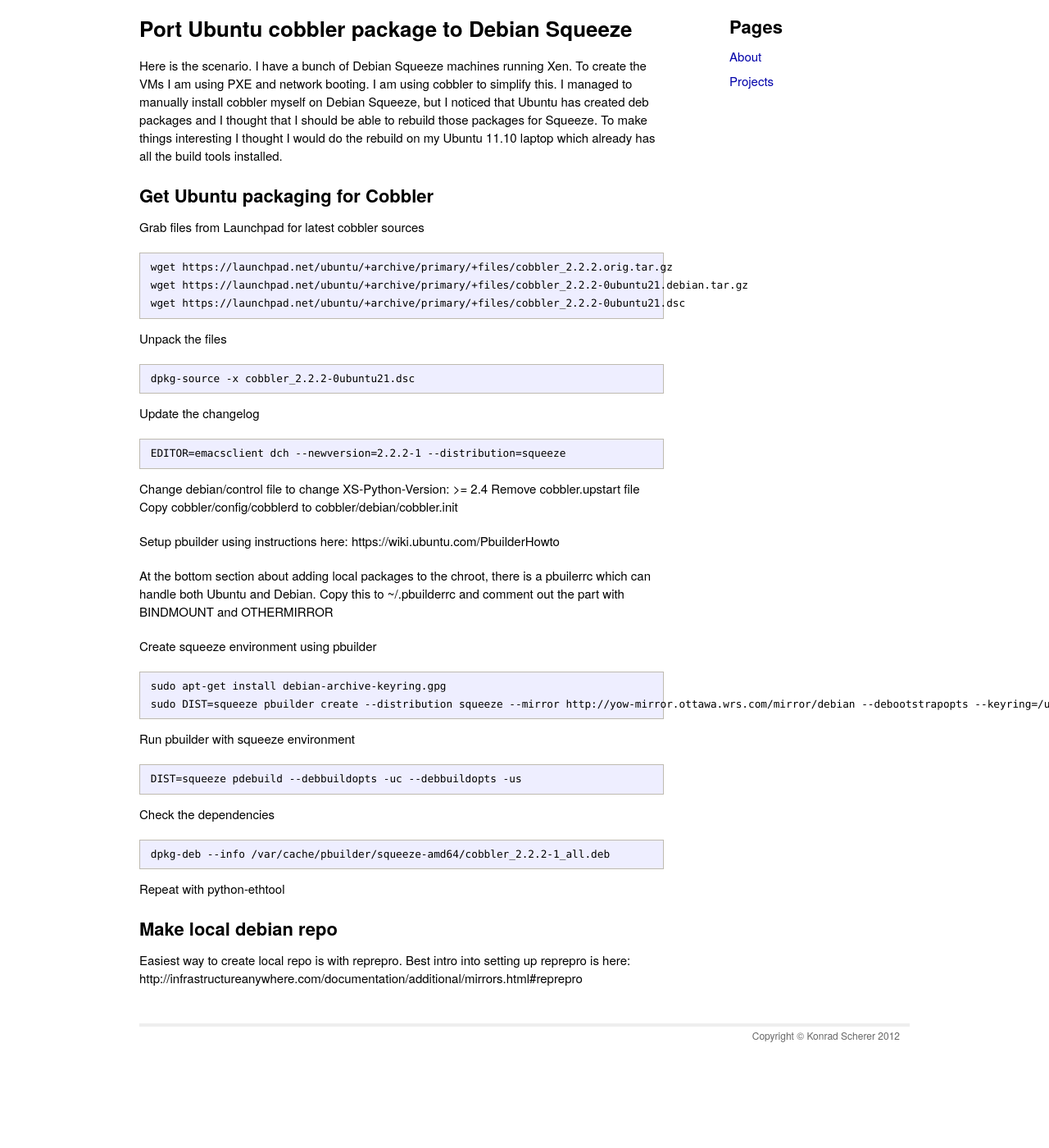
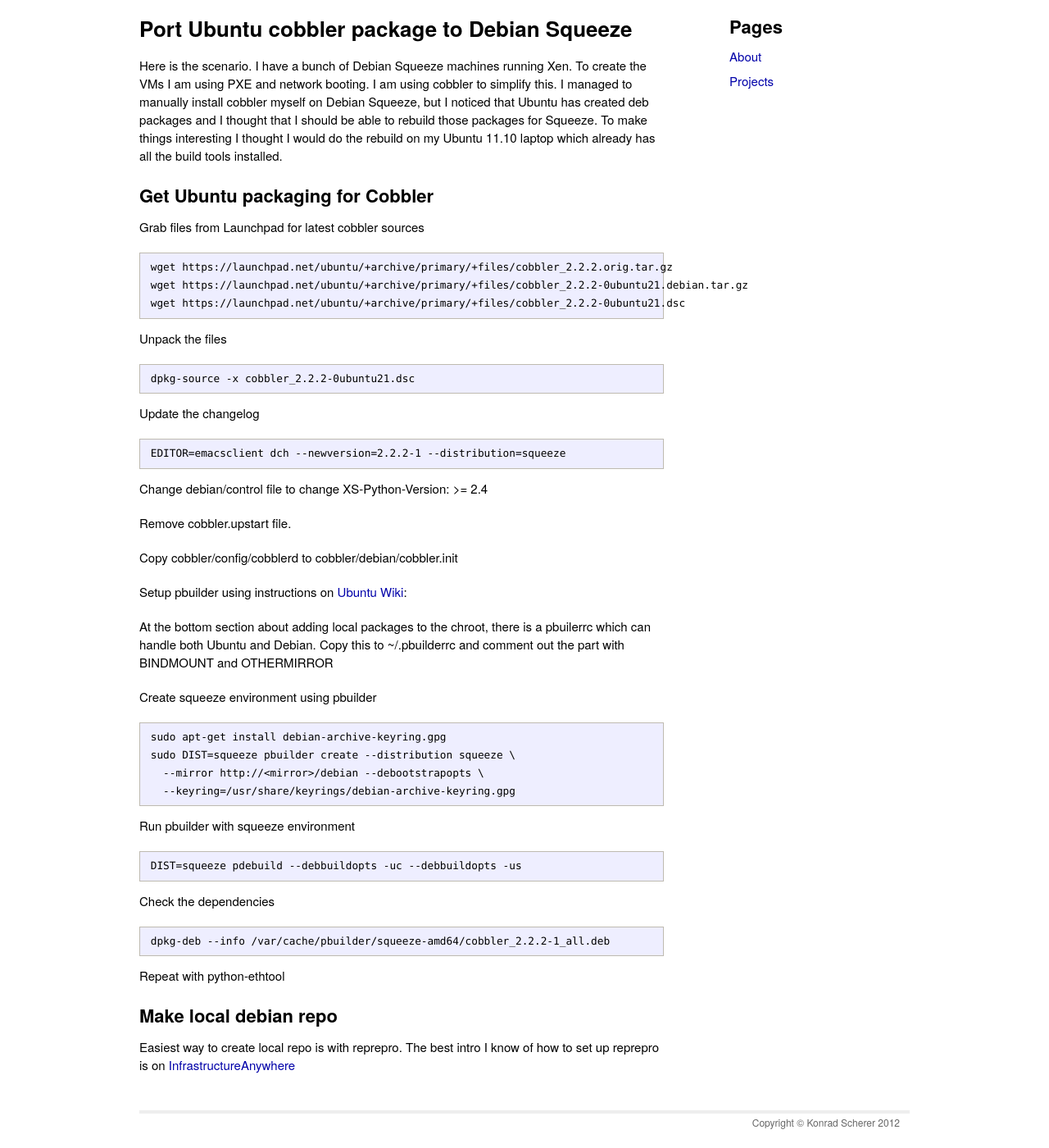
Before and after one commit to kscherer/kscherer.github.com, a Jekyll site: the page built from pages/cobbler_debian_port.md, in a window 1280 px wide and 1400 px high, scrolled down 80 px. Shown: the whole window at 82% size. Built offline with Jekyll 4.4.1, drawn with Linux system fonts in a browser that asks for light colours; before the commit the page ends 1374 px from its top, so only the background shows below that.

Commit message:
Fix some links

```diff
--- a/pages/cobbler_debian_port.md
+++ b/pages/cobbler_debian_port.md
@@ -31,11 +31,12 @@
     EDITOR=emacsclient dch --newversion=2.2.2-1 --distribution=squeeze
 
 Change debian/control file to change XS-Python-Version: >= 2.4
-Remove cobbler.upstart file
+
+Remove cobbler.upstart file.
+
 Copy cobbler/config/cobblerd to cobbler/debian/cobbler.init
 
-Setup pbuilder using instructions here:
-https://wiki.ubuntu.com/PbuilderHowto
+Setup pbuilder using instructions on [Ubuntu Wiki][1]:
 
 At the bottom section about adding local packages to the chroot, there
 is a pbuilerrc which can handle both Ubuntu and Debian. Copy this to
@@ -44,7 +45,9 @@
 Create squeeze environment using pbuilder
 
     sudo apt-get install debian-archive-keyring.gpg
-    sudo DIST=squeeze pbuilder create --distribution squeeze --mirror http://yow-mirror.ottawa.wrs.com/mirror/debian --debootstrapopts --keyring=/usr/share/keyrings/debian-archive-keyring.gpg
+    sudo DIST=squeeze pbuilder create --distribution squeeze \
+      --mirror http://<mirror>/debian --debootstrapopts \
+      --keyring=/usr/share/keyrings/debian-archive-keyring.gpg
 
 Run pbuilder with squeeze environment
 
@@ -58,6 +61,8 @@
 
 ## Make local debian repo
 
-Easiest way to create local repo is with reprepro. Best intro into
-setting up reprepro is here:
-http://infrastructureanywhere.com/documentation/additional/mirrors.html#reprepro
+Easiest way to create local repo is with reprepro. The best intro I
+know of how to set up reprepro is on [InfrastructureAnywhere][2]
+
+[1]: https://wiki.ubuntu.com/PbuilderHowto
+[2]: http://infrastructureanywhere.com/documentation/additional/mirrors.html#reprepro
```
